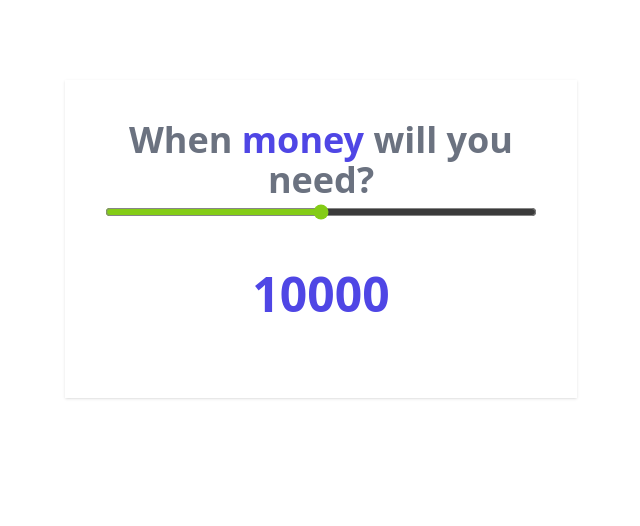
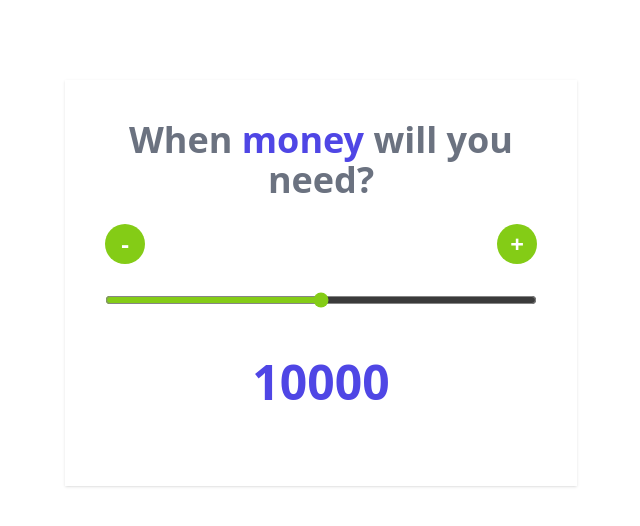
Before and after one commit to YordanSV/Loan-Calculator-React, a React (Vite) app: page / in a window 1280 px wide. Shown: the top 526 px of the page, without its empty margins (319-959 px from the left). Built offline with nearby package versions, Linux system fonts and the light colour scheme.

Commit message:
Add buttons for increments

```diff
--- a/src/App.jsx
+++ b/src/App.jsx
@@ -11,10 +11,46 @@
     setAmount(+e.target.value)
   }
 
+  function handleClickDecrement() {
+    const value = amount - step;
+    if (value < min) {
+      alert('Invalid amount');
+      return;
+    }
+
+    setAmount(value);
+  }
+
+  function handleClickIncrement() {
+    const value = amount + step;
+    if (value > max) {
+      alert('Invalid amount');
+      return;
+    }
+
+    setAmount(value);
+  }
   return (
     <div className='my-20 max-w-lg mx-auto bg-white shadow p-10'>
       <Header />
 
+      <div className="flex justify-between my-6">
+        <button
+          type="button"
+          className="h-10 w-10 flex items-center justify-center font-bold text-white
+          text-2xl bg-lime-500 rounded-full hover:outline-none hover:ring-2
+          hover:ring-offset-2 hover:ring-lime-500"
+          onClick={handleClickDecrement}
+        >-</button>
+
+        <button
+          type="button"
+          className="h-10 w-10 flex items-center justify-center font-bold text-white
+          text-2xl bg-lime-500 rounded-full hover:outline-none hover:ring-2
+          hover:ring-offset-2 hover:ring-lime-500"
+          onClick={handleClickIncrement}
+        >+</button>
+      </div>
       <input
         type="range"
         className="w-full h-6 bg-gray-200 accent-lime-500 hover:accent-lime-600"
```
